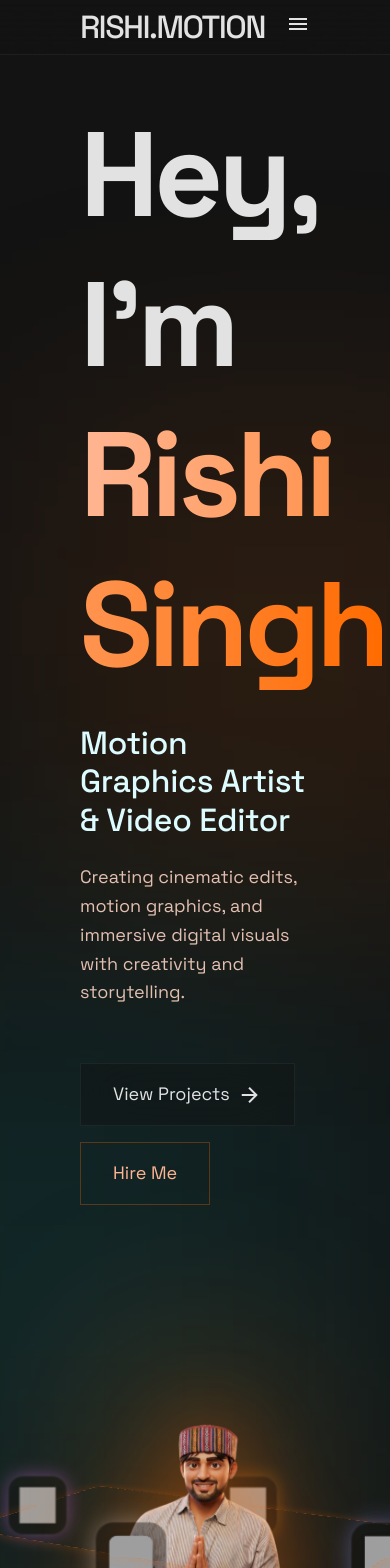
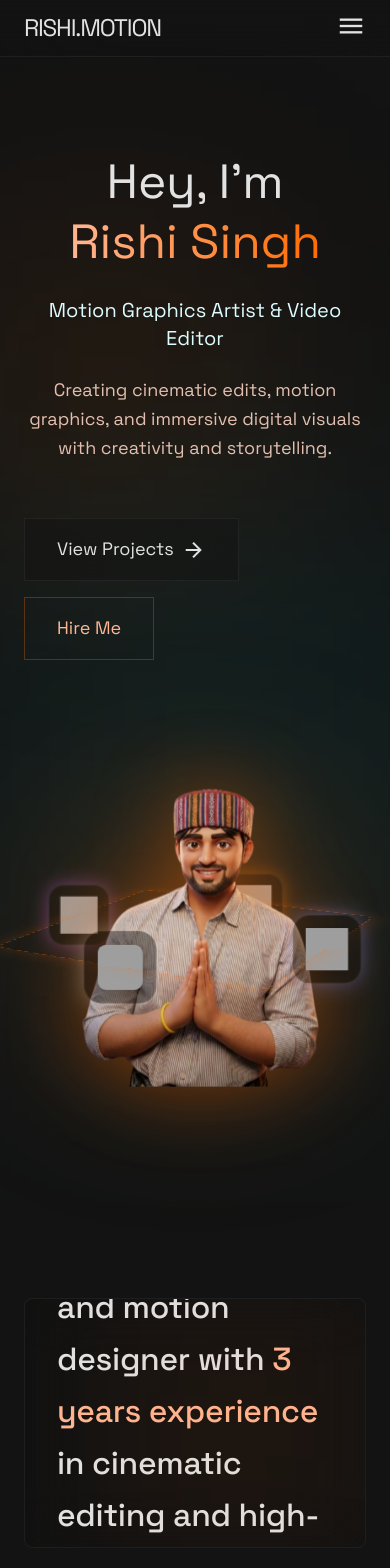
Before and after one commit to learnwitharryan-code/real, a React (Vite) app: page / in a window 390 px wide. Shown: the top 1568 px of the page. Built offline with nearby package versions, Linux system fonts and the light colour scheme; grey boxes are pictures that could not be loaded.

Commit message:
Optimize design for mobile devices and add responsive navigation

```diff
--- a/src/App.jsx
+++ b/src/App.jsx
@@ -1,7 +1,8 @@
-import { useEffect } from 'react';
+import { useEffect, useState } from 'react';
 import Lenis from 'lenis';
 
 export default function App() {
+  const [isMobileMenuOpen, setIsMobileMenuOpen] = useState(false);
   // Initialize Lenis smooth scrolling
   useEffect(() => {
     const lenis = new Lenis({
@@ -32,8 +33,8 @@ export default function App() {
     <div className="bg-background text-on-surface font-body-lg overflow-x-hidden selection:bg-primary-container selection:text-on-primary-container">
       {/* TopNavBar */}
       <nav className="fixed top-0 w-full z-50 bg-surface/60 backdrop-blur-[60px] border-b border-white/5 bg-gradient-to-b from-surface-dim to-transparent transition-all duration-500 ease-out">
-        <div className="flex justify-between items-center px-margin-desktop py-unit w-full max-w-container-max mx-auto">
-          <div className="font-headline-md text-headline-md tracking-tighter text-on-surface uppercase">RISHI.MOTION</div>
+        <div className="flex justify-between items-center px-6 md:px-margin-desktop py-unit w-full max-w-container-max mx-auto relative z-50">
+          <div className="font-headline-md text-2xl md:text-headline-md tracking-tighter text-on-surface uppercase">RISHI.MOTION</div>
           <div className="hidden md:flex gap-8 items-center">
             <a className="text-on-surface-variant hover:text-on-surface hover:backdrop-blur-[80px] hover:bg-surface-bright/10 transition-colors font-body-lg text-body-lg px-4 py-2 rounded-DEFAULT" href="#showcase">Showcase</a>
             <a className="text-on-surface-variant hover:text-on-surface hover:backdrop-blur-[80px] hover:bg-surface-bright/10 transition-colors font-body-lg text-body-lg px-4 py-2 rounded-DEFAULT" href="#process">Process</a>
@@ -42,26 +43,40 @@ export default function App() {
           </div>
           <div className="flex items-center gap-4">
             <button className="hidden md:block glass-panel px-6 py-2 rounded-DEFAULT text-primary font-body-lg text-body-lg btn-glow transition-all duration-300">Hire Me</button>
-            <button className="md:hidden text-on-surface hover:text-primary transition-colors">
-              <span className="material-symbols-outlined" style={{ fontVariationSettings: "'FILL' 0" }}>menu</span>
+            <button
+              className="md:hidden text-on-surface hover:text-primary transition-colors relative z-50"
+              onClick={() => setIsMobileMenuOpen(!isMobileMenuOpen)}
+            >
+              <span className="material-symbols-outlined text-3xl" style={{ fontVariationSettings: "'FILL' 0" }}>
+                {isMobileMenuOpen ? 'close' : 'menu'}
+              </span>
             </button>
           </div>
+        </div>
+
+        {/* Mobile Menu Overlay */}
+        <div className={`fixed inset-0 bg-background/95 backdrop-blur-xl z-40 flex flex-col items-center justify-center gap-8 transition-all duration-500 ease-in-out md:hidden ${isMobileMenuOpen ? 'opacity-100 pointer-events-auto' : 'opacity-0 pointer-events-none'}`}>
+          <a className="text-3xl font-headline-md text-on-surface hover:text-primary transition-colors" href="#showcase" onClick={() => setIsMobileMenuOpen(false)}>Showcase</a>
+          <a className="text-3xl font-headline-md text-on-surface hover:text-primary transition-colors" href="#process" onClick={() => setIsMobileMenuOpen(false)}>Process</a>
+          <a className="text-3xl font-headline-md text-on-surface hover:text-primary transition-colors" href="#timeline" onClick={() => setIsMobileMenuOpen(false)}>Timeline</a>
+          <a className="text-3xl font-headline-md text-on-surface hover:text-primary transition-colors" href="#contact" onClick={() => setIsMobileMenuOpen(false)}>Contact</a>
+          <a className="mt-4 px-8 py-3 glass-panel text-primary font-body-lg rounded-full btn-glow" href="#contact" onClick={() => setIsMobileMenuOpen(false)}>Hire Me</a>
         </div>
       </nav>
 
       {/* Hero Section */}
-      <section className="relative min-h-screen flex items-center pt-[100px] pb-section-gap px-margin-desktop max-w-container-max mx-auto">
+      <section className="relative min-h-screen flex items-center pt-[120px] pb-24 md:pb-section-gap px-6 md:px-margin-desktop max-w-container-max mx-auto">
         {/* Background Ambient Glow */}
         <div className="absolute inset-0 z-0 pointer-events-none overflow-hidden">
-          <div className="absolute top-[20%] left-[10%] w-[500px] h-[500px] bg-primary-container/10 rounded-full blur-[120px]"></div>
-          <div className="absolute bottom-[20%] right-[10%] w-[600px] h-[600px] bg-secondary-container/10 rounded-full blur-[150px]"></div>
+          <div className="absolute top-[20%] left-[-10%] md:left-[10%] w-[300px] md:w-[500px] h-[300px] md:h-[500px] bg-primary-container/10 rounded-full blur-[120px]"></div>
+          <div className="absolute bottom-[20%] right-[-10%] md:right-[10%] w-[400px] md:w-[600px] h-[400px] md:h-[600px] bg-secondary-container/10 rounded-full blur-[150px]"></div>
         </div>
-        <div className="grid grid-cols-1 lg:grid-cols-12 gap-gutter w-full z-10">
-          <div className="lg:col-span-6 flex flex-col justify-center gap-6">
-            <h1 className="font-display-xl text-display-xl text-on-surface leading-tight">
+        <div className="grid grid-cols-1 lg:grid-cols-12 gap-12 md:gap-gutter w-full z-10 text-center lg:text-left mt-8 lg:mt-0">
+          <div className="lg:col-span-6 flex flex-col justify-center items-center lg:items-start gap-6">
+            <h1 className="font-display-xl text-5xl sm:text-7xl md:text-display-xl text-on-surface leading-tight">
               Hey, I'm <br/><span className="text-gradient">Rishi Singh</span>
             </h1>
-            <h2 className="font-headline-md text-headline-md text-secondary">Motion Graphics Artist &amp; Video Editor</h2>
+            <h2 className="font-headline-md text-xl md:text-headline-md text-secondary">Motion Graphics Artist &amp; Video Editor</h2>
             <p className="font-body-lg text-body-lg text-on-surface-variant max-w-lg">
               Creating cinematic edits, motion graphics, and immersive digital visuals with creativity and storytelling.
             </p>
@@ -74,10 +89,10 @@ export default function App() {
               </a>
             </div>
           </div>
-          <div className="lg:col-span-6 relative h-[600px] flex items-center justify-center [perspective:1000px] [transform-style:preserve-3d]">
+          <div className="lg:col-span-6 relative h-[350px] md:h-[600px] flex items-center justify-center [perspective:1000px] [transform-style:preserve-3d] mt-12 lg:mt-0">
             {/* 3D Orbiting System */}
             <div className="absolute inset-0 flex items-center justify-center [transform-style:preserve-3d] [transform:rotateX(75deg)] z-20">
-              <div className="relative w-[400px] h-[400px] md:w-[500px] md:h-[500px] [transform-style:preserve-3d] animate-[orbit-ring_20s_linear_infinite]">
+              <div className="relative w-[280px] h-[280px] sm:w-[350px] sm:h-[350px] md:w-[500px] md:h-[500px] [transform-style:preserve-3d] animate-[orbit-ring_20s_linear_infinite]">
                 {/* Orbit Ring Track */}
                 <div className="absolute inset-0 border-[2px] border-primary-container/30 rounded-full shadow-[0_0_30px_rgba(255,107,0,0.2)] border-dashed"></div>
 
@@ -133,7 +148,7 @@ export default function App() {
       </section>
 
       {/* About & Skills Section (Bento Grid) */}
-      <section className="py-section-gap px-margin-desktop max-w-container-max mx-auto relative" id="process">
+      <section className="py-24 md:py-section-gap px-6 md:px-margin-desktop max-w-container-max mx-auto relative" id="process">
         <div className="grid grid-cols-1 md:grid-cols-12 gap-gutter auto-rows-[250px]">
           {/* About Card */}
           <div className="md:col-span-8 glass-panel rounded-xl p-8 flex flex-col justify-center card-glow transition-all duration-500 relative overflow-hidden group">
@@ -192,10 +207,10 @@ export default function App() {
       </section>
 
       {/* Portfolio Showcase */}
-      <section className="py-section-gap px-margin-desktop max-w-container-max mx-auto relative" id="showcase">
+      <section className="py-24 md:py-section-gap px-6 md:px-margin-desktop max-w-container-max mx-auto relative" id="showcase">
         <div className="mb-12 flex justify-between items-end">
           <div>
-            <h2 className="font-headline-lg text-headline-lg text-on-surface mb-2">Showcase</h2>
+            <h2 className="font-headline-lg text-4xl md:text-headline-lg text-on-surface mb-2">Showcase</h2>
             <p className="font-body-lg text-body-lg text-on-surface-variant">Selected works and cinematic experiments.</p>
           </div>
           <button className="hidden md:flex glass-panel px-6 py-2 rounded-DEFAULT text-on-surface font-body-lg text-body-lg hover:border-secondary-container transition-colors items-center gap-2">
@@ -270,8 +285,8 @@ export default function App() {
       </section>
 
       {/* Footer / Contact */}
-      <footer className="bg-surface-container-lowest border-t border-white/5 flex flex-col md:flex-row justify-between items-center px-margin-desktop py-gutter gap-unit w-full max-w-container-max mx-auto mt-section-gap" id="contact">
-        <div className="font-headline-md text-headline-md text-on-surface mb-4 md:mb-0 uppercase tracking-tighter">
+      <footer className="bg-surface-container-lowest border-t border-white/5 flex flex-col md:flex-row justify-between items-center px-6 md:px-margin-desktop py-12 md:py-gutter gap-6 w-full max-w-container-max mx-auto mt-24 md:mt-section-gap" id="contact">
+        <div className="font-headline-md text-2xl md:text-headline-md text-on-surface mb-4 md:mb-0 uppercase tracking-tighter">
           RISHI.MOTION
         </div>
         <div className="flex flex-col items-center md:items-start gap-2 text-center md:text-left mb-6 md:mb-0">
```
